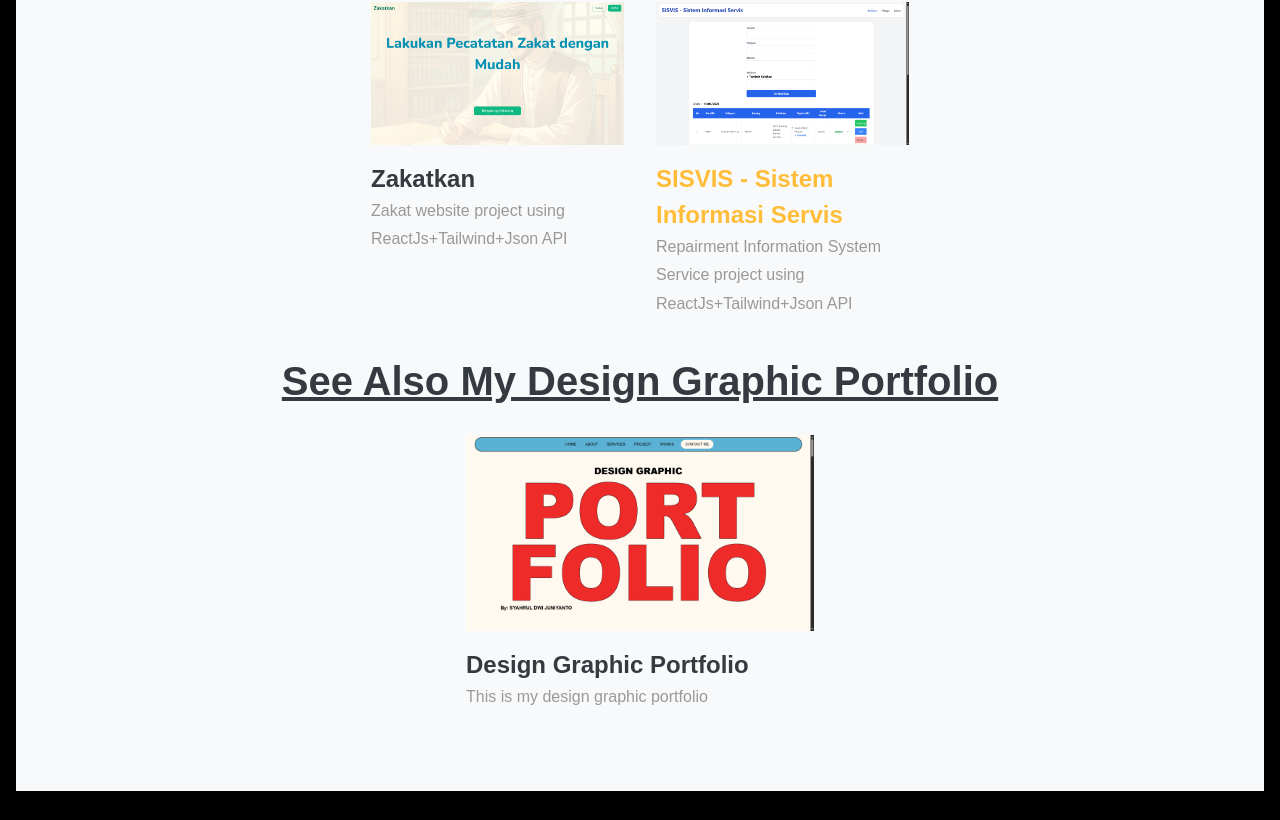
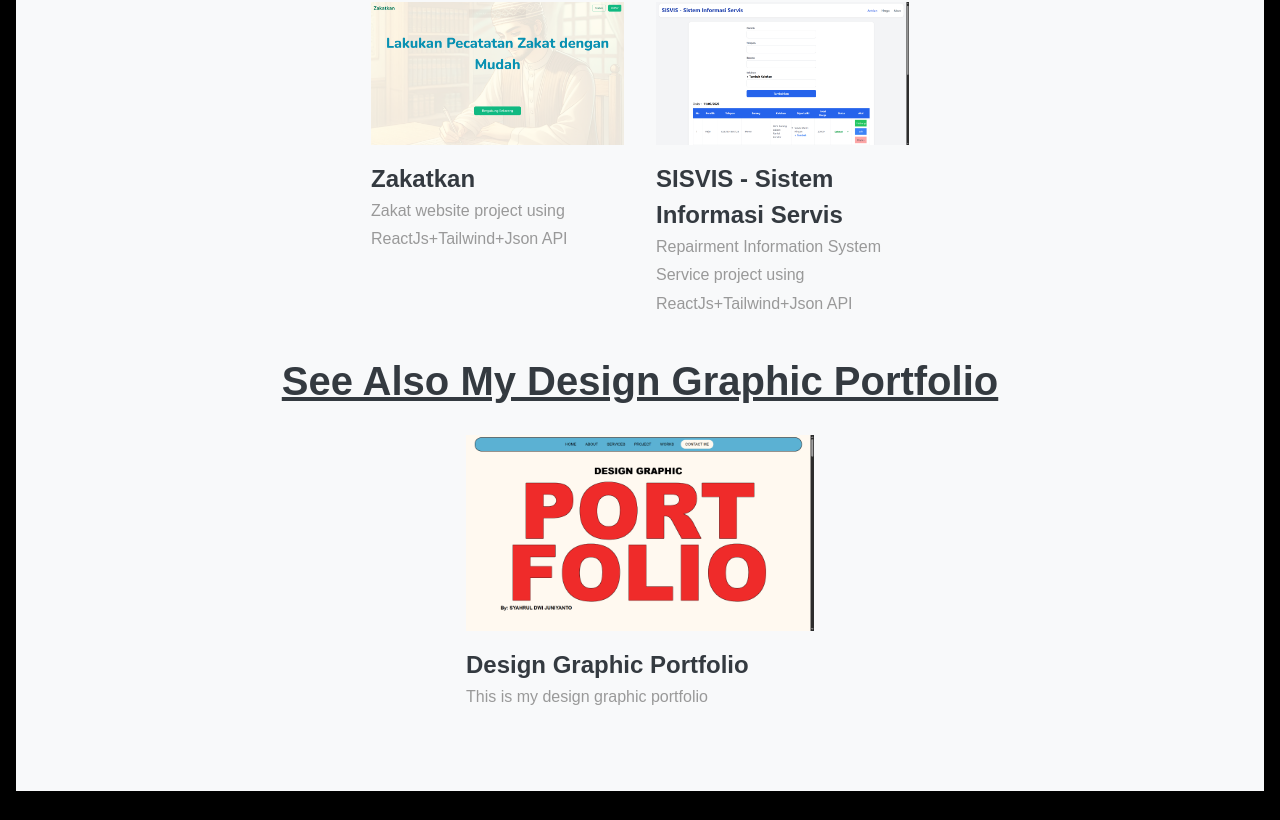
Before and after one commit to EsdejeCoding/portfolio-programming, a plain HTML site: page index.html in a window 1280 px wide. Shown: the part 3240-4060 px from the top of the page. Drawn offline with nearby package versions, Linux system fonts and the light colour scheme.

Commit message:
small edit

```diff
--- a/index.html
+++ b/index.html
@@ -186,7 +186,7 @@
             <p class="info">Zakat website project using ReactJs+Tailwind+Json API</p>
           </div>
           <div class="p-3 col-md-3"> <img class="img-fluid d-block" src="assets/sisvis.png">
-            <h4 class="mt-3 mb-0 text-dark"> <b><a href="https://esdejecoding.github.io/sisvis/">SISVIS - Sistem Informasi Servis</a></b></h4>
+            <h4 class="mt-3 mb-0 text-dark"> <b><a href="https://esdejecoding.github.io/sisvis/" class="text-dark">SISVIS - Sistem Informasi Servis</a></b></h4>
             <p class="info">Repairment Information System Service project using ReactJs+Tailwind+Json API</p>
           </div>
         </div>
```
